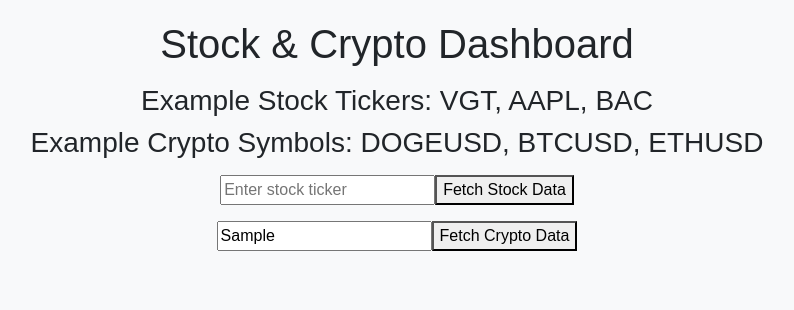
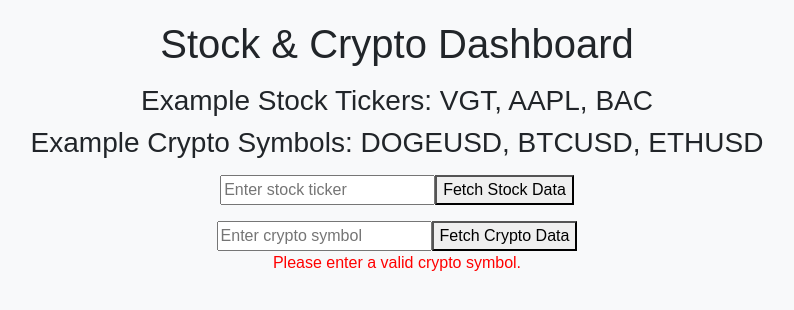
Before and after one commit to saxtonvandalsen/stock-crypto-tracker, a React (Create React App) app: page / in a window 1280 px wide. Both pictures are taken after typing "Sample" into the empty fields and a click on the button "Fetch Crypto Data". Shown: the top 310 px of the page, without its empty margins (243-1037 px from the left). Built offline with nearby package versions, Linux system fonts and the light colour scheme; no server answers.

Commit message:
Added effect hook for error message updating/clearing

```diff
--- a/src/components/CryptoForm.js
+++ b/src/components/CryptoForm.js
@@ -1,27 +1,57 @@
 // Handling user input of crypto coin symbol and dispatching an action to fetch stock data
 
-import React, { useState } from 'react'; // Hook to manage local component state
-import { useDispatch } from 'react-redux'; // To dispatch actions to the Redux stor
+import React, { useState, useEffect } from 'react'; // Hook to manage local component state
+import { useDispatch, useSelector } from 'react-redux'; // To dispatch actions to the Redux stor
 import { fetchCryptoData } from '../redux/actions'; // Fetching stock data by ticker
 
 function CryptoForm() {
 
     // To update state when input changes
     const [symbol, setSymbol] = useState('');
+    const [message, setMessage] = useState(''); // For Displaying feedback messages
+    const [messageType, setMessageType] = useState(''); // To differientate success or error messages
 
     // Accesses dispatch function and used to send actons to Redux store
     const dispatch = useDispatch();
+
+    // Access crypto data via Redux
+    const cryptoData = useSelector(state => state.cryptoData);
+    const error = useSelector(state => state.error);
+
+    useEffect(() => {
+        // If there's stock data and no error, clear the error message
+        if (cryptoData && !error) {
+            setMessageType('success');
+            setMessage('Fetching data for crypto coin.');
+        } else if (error) {
+            setMessageType('error');
+            setMessage('Please enter a valid crypto symbol.');
+        }
+    }, [cryptoData, error]);
 
     // Function runs when user presses submit button on form but prevents
     // the default form behavior (page refresh) and fetchs the stock data
     const handleSubmit = (e) => {
         e.preventDefault();
+
+        // Check if input is empty or invalid
+        if(!symbol.trim()) {
+            setMessageType('error');
+            setMessage("Please enter a valid stock ticker.");
+            return;
+        }
+
+        // If valid, dispatch action to fetch crypto data via Redux action
         dispatch(fetchCryptoData(symbol));
+
+        // To clear input field after submission
+        setSymbol('');
     };
 
     // JSX to handle the text input field where the user can type in
     // the crypto coin symbol and submit
     return (
+        <div>
             <form onSubmit={handleSubmit}>
                 <input
                     type="text"
@@ -31,6 +61,10 @@ function CryptoForm() {
                 />
                 <button type="submit">Fetch Crypto Data</button>
             </form>
+
+            {messageType === 'error' && <p style={{ color: 'red' }}>{message}</p>}
+            {messageType === 'success' && <p style={{ color: 'green' }}>{message}</p>}
+        </div>
     );
 }
 
```
Lines whose indentation alone changed are shown as unchanged.
